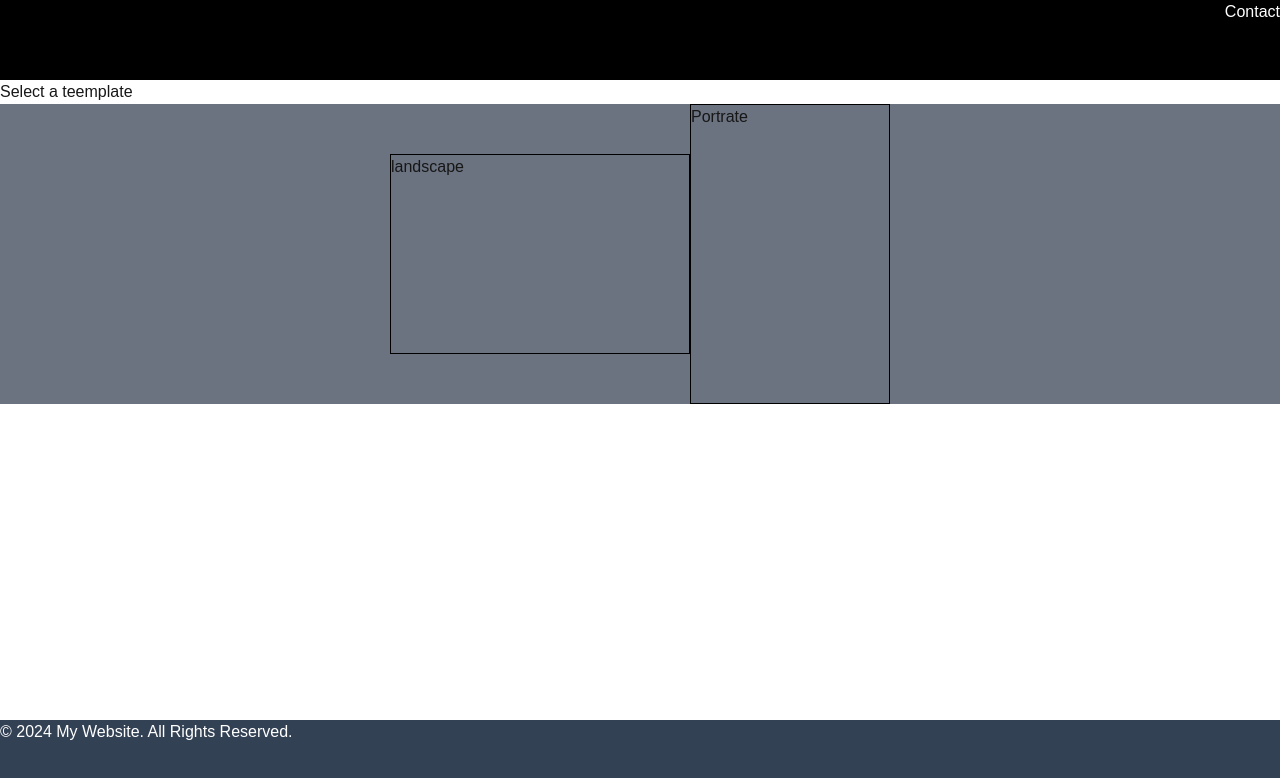
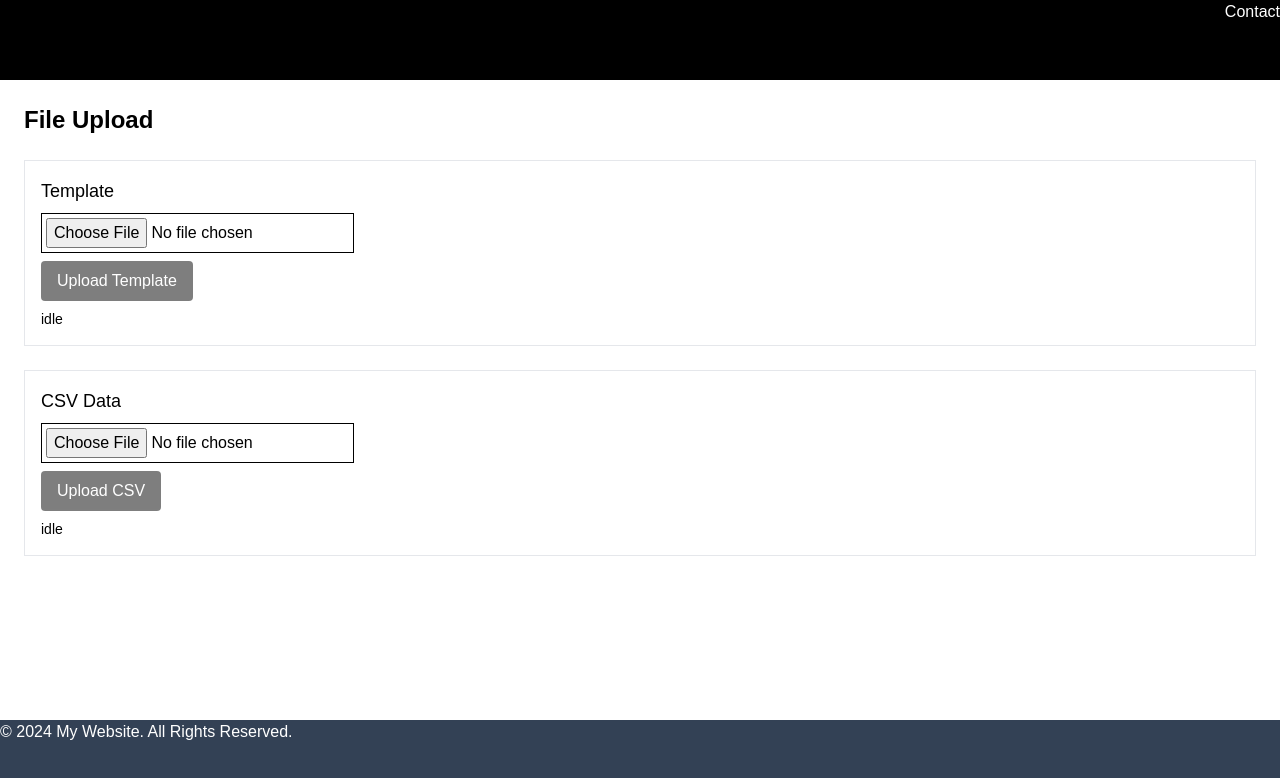
Before and after one commit to zelalemMK/label-creating-app, a Next.js app in the folder label-creating-app/: page /templates in a window 1280 px wide. Shown: the top 778 px of the page. Built offline with nearby package versions, Linux system fonts and the light colour scheme.

Commit message:
uploading pdfs and csvs working

```diff
--- a/label-creating-app/package.json
+++ b/label-creating-app/package.json
@@ -3,7 +3,7 @@
   "version": "0.1.0",
   "private": true,
   "scripts": {
-    "dev": "next dev -H 10.103.15.71",
+    "dev": "next dev",
     "build": "next build",
     "start": "next start",
     "lint": "next lint"
--- /dev/null
+++ b/label-creating-app/src/app/api/upload/route.js
@@ -0,0 +1,40 @@
+import { NextResponse } from "next/server";
+import { writeFile } from "fs/promises";
+import { join } from "path";
+
+export async function POST(request) {
+  try {
+    const data = await request.formData();
+    const file = data.get("file");
+    const type = data.get("type");
+
+    if (!file || !type) {
+      return NextResponse.json(
+        { error: "Missing file or type" },
+        { status: 400 }
+      );
+    }
+
+    const bytes = await file.arrayBuffer();
+    const buffer = Buffer.from(bytes);
+
+    const uploadDir = join(process.cwd(), "public", "uploads");
+    const path = join(uploadDir, file.name);
+
+    await writeFile(path, buffer);
+
+    return NextResponse.json(
+      {
+        message: `${type} file uploaded`,
+        path: `/uploads/${type}/${file.name}`,
+      },
+      { status: 201 }
+    );
+  } catch (error) {
+    console.error("Upload error:", error);
+    return NextResponse.json(
+      { error: "Failed to upload file" },
+      { status: 500 }
+    );
+  }
+}
--- a/label-creating-app/src/app/templates/page.js
+++ b/label-creating-app/src/app/templates/page.js
@@ -1,15 +1,111 @@
-'use client'
-
-import TemplateLandscape from "@/app/components/TemplateLandscape";
-import TemplatePortrate from "../components/TemplatePortrate";
+"use client";
+import { useState } from "react";
 
 export default function TemplatePage() {
+  const [files, setFiles] = useState({
+    template: null,
+    csv: null,
+  });
+  const [uploadStatus, setUploadStatus] = useState({
+    template: "idle",
+    csv: "idle",
+  });
+
+  const handleFileChange = (fileType) => (e) => {
+    const file = e.target.files[0];
+    if (file) {
+      setFiles((prev) => ({ ...prev, [fileType]: file }));
+      setUploadStatus((prev) => ({
+        ...prev,
+        [fileType]: "file selected",
+      }));
+    }
+  };
+
+  const handleUpload = async (fileType) => {
+    const file = files[fileType];
+    if (!file) {
+      setUploadStatus((prev) => ({
+        ...prev,
+        [fileType]: "please choose a file first",
+      }));
+      return;
+    }
+
+    try {
+      setUploadStatus((prev) => ({
+        ...prev,
+        [fileType]: "uploading",
+      }));
+
+      const formData = new FormData();
+      formData.append("file", file);
+      formData.append("type", fileType);
+
+      const response = await fetch("/api/upload", {
+        method: "POST",
+        body: formData,
+      });
+
+      if (!response.ok) {
+        throw new Error("upload failed");
+      }
+
+      setUploadStatus((prev) => ({
+        ...prev,
+        [fileType]: "uploaded",
+      }));
+      setFiles((prev) => ({ ...prev, [fileType]: null }));
+    } catch (error) {
+      console.error("upload error:", error);
+      setUploadStatus((prev) => ({
+        ...prev,
+        [fileType]: "upload failed",
+      }));
+    }
+  };
+
   return (
-    <div>
-      <h1>Select a teemplate</h1>
-      <div className="flex flex-row flex-wrap overflow-auto justify-center items-center bg-gray-500 ">
-        <TemplateLandscape />
-        <TemplatePortrate />
+    <div className="bg-white text-black p-6">
+      <h1 className="text-2xl font-bold mb-6">File Upload</h1>
+
+      <div className="space-y-6">
+        <div className="border p-4">
+          <h2 className="text-lg font-medium mb-2">Template</h2>
+          <input
+            type="file"
+            onChange={handleFileChange("template")}
+            className="block mb-2 border border-black p-1"
+          />
+          {files.template && <p className="text-sm">{files.template.name}</p>}
+          <button
+            onClick={() => handleUpload("template")}
+            className="px-4 py-2 bg-black text-white rounded hover:bg-gray-800 disabled:opacity-50"
+            disabled={!files.template}
+          >
+            Upload Template
+          </button>
+          <p className="text-sm mt-2">{uploadStatus.template}</p>
+        </div>
+
+        <div className="border p-4">
+          <h2 className="text-lg font-medium mb-2">CSV Data</h2>
+          <input
+            type="file"
+            accept=".csv"
+            onChange={handleFileChange("csv")}
+            className="block mb-2 border border-black p-1"
+          />
+          {files.csv && <p className="text-sm">{files.csv.name}</p>}
+          <button
+            onClick={() => handleUpload("csv")}
+            className="px-4 py-2 bg-black text-white rounded hover:bg-gray-800 disabled:opacity-50"
+            disabled={!files.csv || uploadStatus.template !== "uploaded"}
+          >
+            Upload CSV
+          </button>
+          <p className="text-sm mt-2">{uploadStatus.csv}</p>
+        </div>
       </div>
     </div>
   );
```
Also changed, not shown: 1 other file (tests, documents, lock files or other folders).
